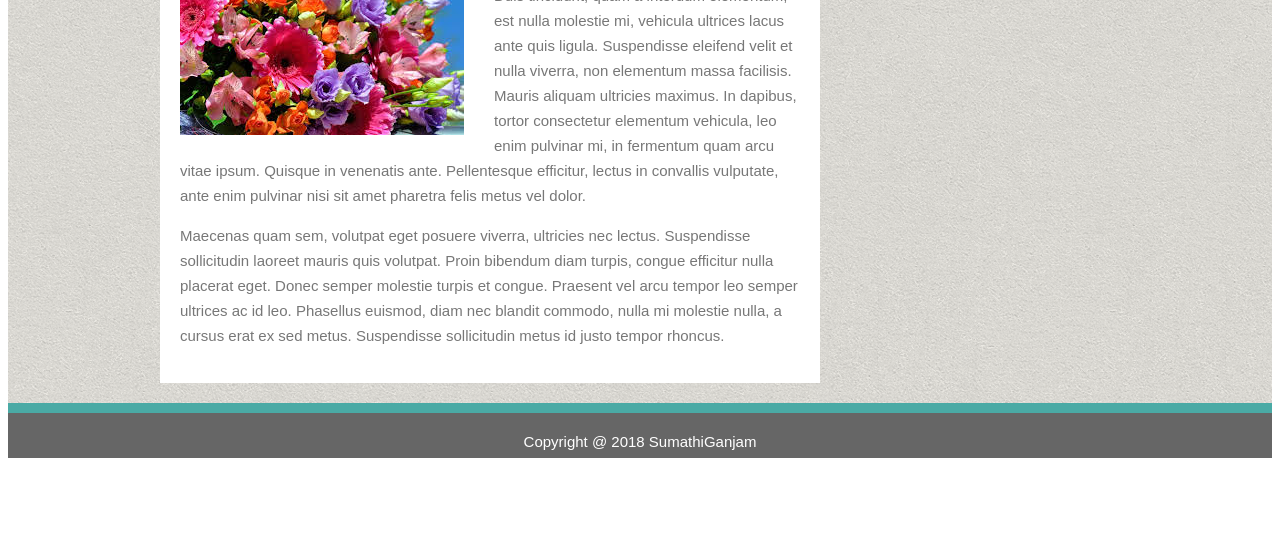
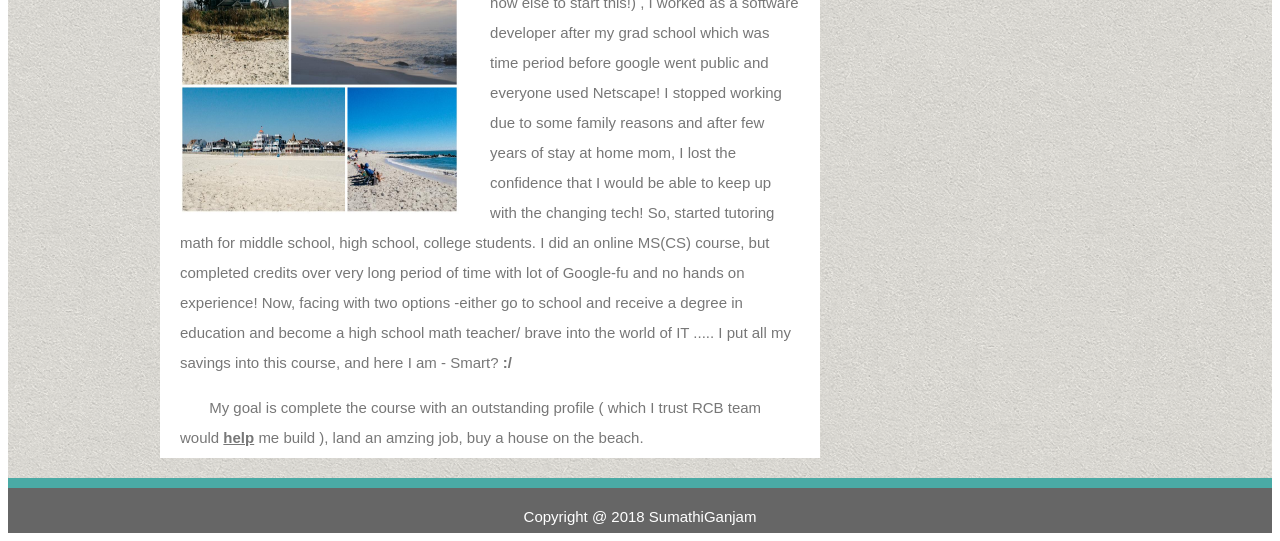
Before and after one commit to ghSB17/Basic_Portfolio, a plain HTML site: page index.html in a window 1280 px wide. Shown: the part 263-804 px from the top of the page. Drawn offline with Linux system fonts and the light colour scheme.

Commit message:
updated aboutme img and content

```diff
--- a/assets/css/style.css
+++ b/assets/css/style.css
@@ -26,7 +26,7 @@ h1 {
     margin-bottom: 10px;
 }
 p {
-    line-height: 25px;
+    line-height: 30px;
 }
 img {
     margin-right: 30px;
@@ -165,6 +165,13 @@ h1, #socialheader, #nametab {
     border-left: 2px solid #DCDCDC;
     border-right: 2px solid #DCDCDC;
 }
+#aboutimg {
+    width: 45%;
+    height: 45%;
+    opacity: 10;
+    padding-right: 1px;
+    padding-bottom: 1px;
+}
 #maincontainer {
     width: 100%;
     /* background-color: brown; */
--- a/index.html
+++ b/index.html
@@ -44,21 +44,22 @@
                 <h1>About Me</h1>
                 <section class="border big">
                 </section>
-                <img src="./assets/images/flowers.jpg" alt="Flowers">
+                <img id="aboutimg" src="./assets/images/aboutme.jpg" alt="Beach">
                 <p>
-                        Nam facilisis enim sed fermentum molestie. Duis tincidunt, quam a interdum elementum, est
-                    nulla molestie mi, vehicula ultrices lacus ante quis ligula. Suspendisse eleifend velit et nulla
-                    viverra, non elementum massa facilisis. Mauris aliquam ultricies maximus. In dapibus, tortor
-                    consectetur elementum vehicula, leo enim pulvinar mi, in fermentum quam arcu vitae ipsum. Quisque
-                    in venenatis ante. Pellentesque efficitur, lectus in convallis vulputate, ante enim pulvinar nisi
-                    sit amet pharetra felis metus vel dolor.
+                    &nbsp; &nbsp; &nbsp; &nbsp;&nbsp;&nbsp;  Hi, My name is Sumathi(didn't know how else to start this!) , I worked as a software developer
+                    after my grad school which was time period before google went public and everyone used Netscape!
+                    I stopped working due to some family reasons and after few years of stay at home mom, I lost
+                    the confidence that I would be able to keep up with the changing tech! So, started tutoring math
+                    for middle school, high school, college students. I did an online MS(CS) course, but completed
+                    credits over very long period of time with lot of Google-fu and no hands on experience!
+                    Now, facing with two options -either go to school and receive a degree in education and become
+                    a high school math teacher/ brave into the world of IT ..... I put all my savings into this
+                    course, and here I am  - Smart? <strong> :/ </strong>
                 </p>
                 <p>
-                        Maecenas quam sem, volutpat eget posuere viverra, ultricies nec lectus. Suspendisse
-                    sollicitudin laoreet mauris quis volutpat. Proin bibendum diam turpis, congue efficitur nulla
-                    placerat eget. Donec semper molestie turpis et congue. Praesent vel arcu tempor leo semper ultrices ac id leo.
-                    Phasellus euismod, diam nec blandit commodo, nulla mi molestie nulla, a cursus erat ex sed metus. Suspendisse
-                    sollicitudin metus id justo tempor rhoncus.
+                    &nbsp;&nbsp;&nbsp;&nbsp;&nbsp;&nbsp; My goal is complete the course with an outstanding profile
+                    ( which I  trust RCB  team would <strong ><u> help</u> </strong> me build ),
+                    land an amzing job, buy a house on the beach.
                 </p>
             </div>
 
```
Also changed, not shown: assets/images/aboutme.jpg (added).
